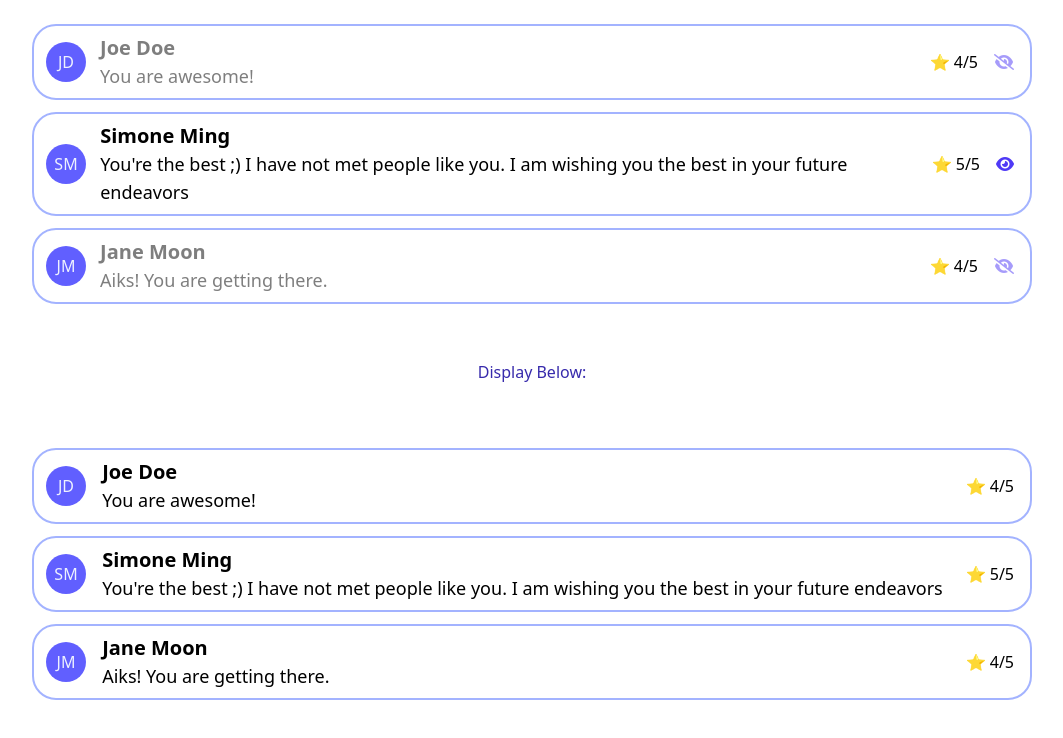
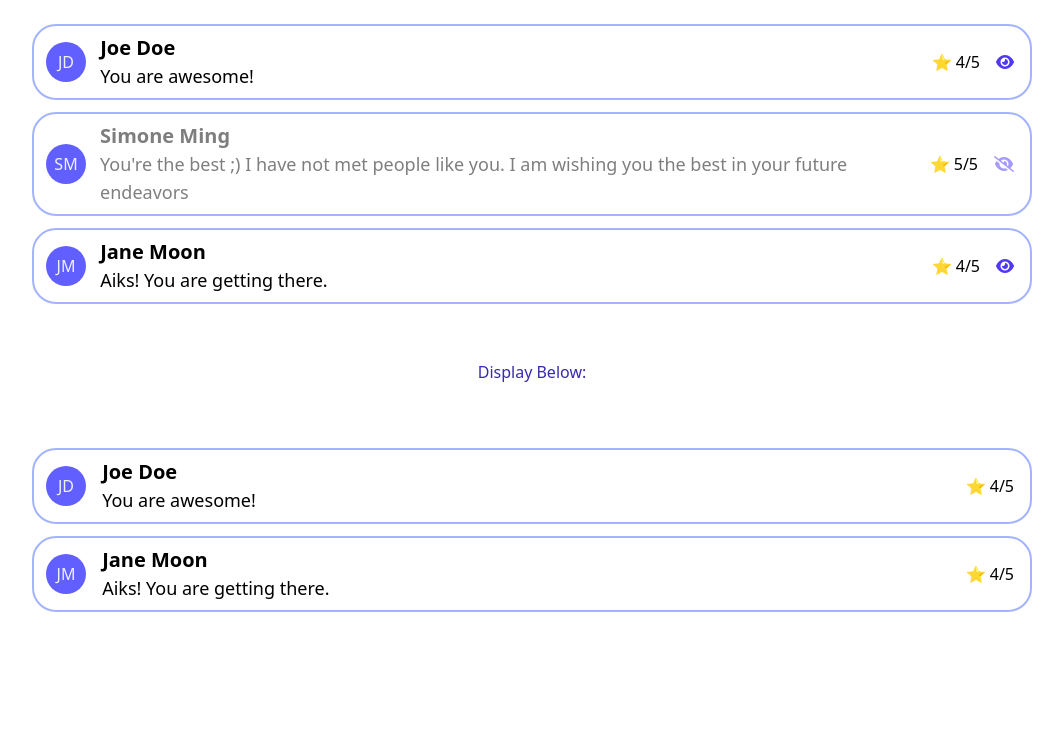
Before and after one commit to liangchow/crud-reactjs-firebase-app, a React (Vite) app: page / in a window 1280 px wide. Shown: the top 738 px of the page, without its empty margins (108-1171 px from the left). Built offline with nearby package versions, Linux system fonts and the light colour scheme.

Commit message:
Update App.jsx

```diff
--- a/src/App.jsx
+++ b/src/App.jsx
@@ -13,11 +13,10 @@ function App() {
     ])
 
   function handleToggleStatus(index){
-    console.log(todos[index])
-    const newTodos = [...todos]
-    newTodos[index].status = !newTodos[index].status
-    setTodos(newTodos)
-    console.log(todos[index])
+    const updatedTodos = [...todos]
+    updatedTodos[index].status = !updatedTodos[index].status
+    setTodos(updatedTodos)
+    console.log(updatedTodos[index])
     }
 
   function headshot(peer){
@@ -42,13 +41,13 @@ function App() {
               <div className='flex ml-1 w-15'>
                 {headshot(todo)}
               </div>
-              <div className={'flex flex-col ml-1 w-full ' + (todo.status == true ? ' opacity-50' : '')}>
+              <div className={'flex flex-col ml-1 w-full ' + (todo.status == false ? ' opacity-50' : '')}>
                 <span className='text-lg sm:text-xl font-semibold '>{todo.firstName} {todo.lastName}</span>
                 <span className='text-base sm:text-lg'>{todo.comment}</span>
               </div>
               <div className='flex p-2 ml-1 text-nowrap '>⭐ {todo.rating}/5</div>
               <div className='flex flex-col items-center p-2 gap-2 '>
-                <button onClick={() => handleToggleStatus(todoIndex)}><i className={"text-indigo-600 hover:text-indigo-400 cursor-pointer transition " + (todo.status == true ? " fa-solid fa-eye-slash opacity-50" : " fa-solid fa-eye")}></i></button>
+                <button onClick={() => handleToggleStatus(todoIndex)}><i className={"text-indigo-600 hover:text-indigo-400 cursor-pointer transition " + (todo.status == false ? " fa-solid fa-eye-slash opacity-50" : " fa-solid fa-eye")}></i></button>
               </div>
             </li>
           )))
@@ -59,7 +58,7 @@ function App() {
       <h2 className='text-indigo-800 text-center'>Display Below:</h2>
 
       <ul className='flex flex-col flex-1 gap-1 p-4'>
-        {todos?.map((todo, todoIndex) => (
+        {todos?.filter(todo => todo.status == true).map((todo, todoIndex) => (
             <li key={todoIndex} className="max-w-[1000px] w-full mx-auto flex justify-between items-center bg-white mt-2 p-2 hover:shadow-lg rounded-3xl border-2 border-solid border-indigo-300">
               <div className='flex ml-1 w-15'>
                 {headshot(todo)}
```
